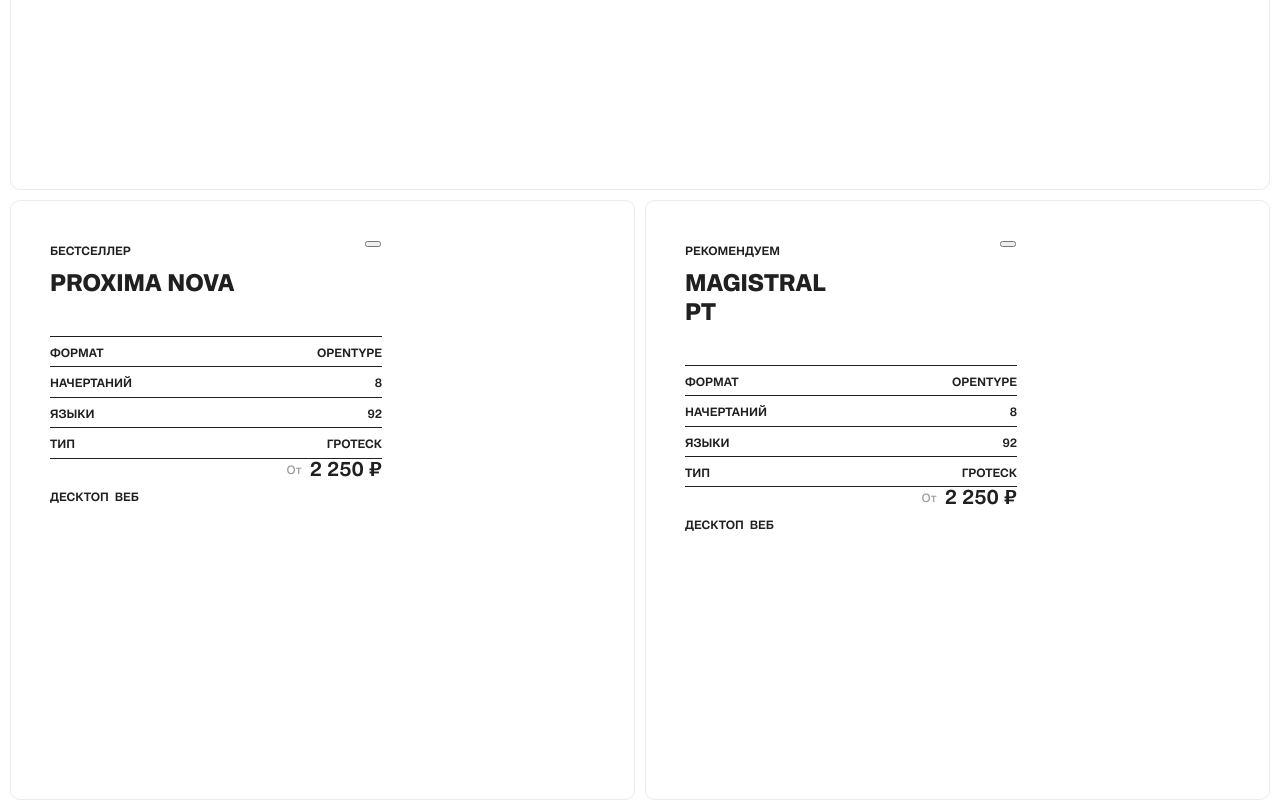
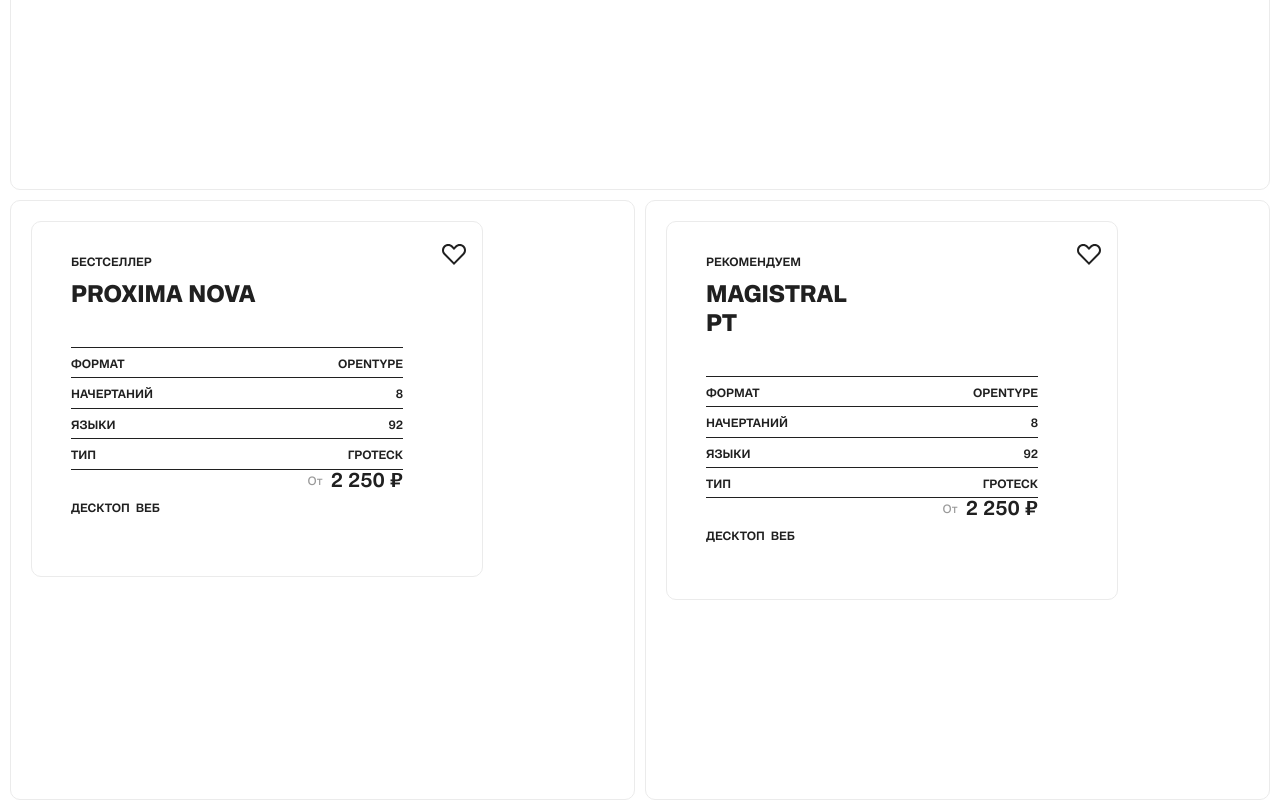
Before and after one commit to TatianaSenatorova/paratype, a website built with Vite: page src/index.html in a window 1280 px wide. Shown: the part 1452-2252 px from the top of the page. Built offline with nearby package versions, Linux system fonts and the light colour scheme.

Commit message:
feat: добавляет стили и функционал кнопке добавления в избранное

```diff
--- a/src/index.html
+++ b/src/index.html
@@ -183,7 +183,7 @@
           <div class="promo__promo-swiper promo-swiper" data-promo-swiper>
             <div class="promo-swiper__wrapper swiper-wrapper">
               <div class="promo-swiper__slide swiper-slide">
-                <a class="promo-swiper__promo-card promo-card promo-card--dark" href="#"  data-slide-link>
+                <a class="promo-swiper__promo-card promo-card promo-card--dark" href="#" data-slide-link>
                   <div class="promo-card__content">
                     <p class="promo-card__font-count">280</p>
                     <h3 class="promo-card__slogan">30—50%</h3>
@@ -193,7 +193,7 @@
                 </a>
               </div>
               <div class="promo-swiper__slide swiper-slide">
-                <a class="promo-swiper__promo-card promo-card promo-card--pragmatica-next" href="#"  data-slide-link>
+                <a class="promo-swiper__promo-card promo-card promo-card--pragmatica-next" href="#" data-slide-link>
                   <div class="promo-card__content">
                     <p class="promo-card__font-count">20</p>
                     <h3 class="promo-card__slogan">PRAGMATICA <br />NEXT</h3>
@@ -370,7 +370,7 @@
 
             <div class="showcase__view" data-showcase-view>
               <button
-                class="showcase__view-button view-button view-button--cards showcase__view-button is-active"
+                class="showcase__view-button view-button view-button--cards is-active"
                 type="button"
                 data-showcase-view-btn>
                 <svg class="view-button__icon" width="20" height="20" aria-hidden="true">
@@ -431,10 +431,14 @@
                     </div>
                   </div>
                   <button
-                    class="showcase-card__favorites favorites-button"
+                    class="showcase-card__favorites-button favorites-button"
                     type="button"
-                    aria-label="Добавить в избранное">
-                    <span class="visually-hidden">Добавить шрифт в избранное.</span>
+                    aria-pressed="false"
+                    aria-label="Добавить в избранное"
+                    data-favorites-button>
+                    <svg class="favorites-button__icon" width="20" height="20" aria-hidden="true">
+                      <use href="/images/sprite/stack.svg#heart"></use>
+                    </svg>
                   </button>
                   <button
                     class="showcase-card__button-open button-accordeon"
@@ -609,10 +613,14 @@
                     </div>
                   </div>
                   <button
-                    class="showcase-card__favorites favorites-button"
+                    class="showcase-card__favorites-button favorites-button"
                     type="button"
-                    aria-label="Добавить в избранное">
-                    <span class="visually-hidden">Добавить шрифт в избранное.</span>
+                    aria-pressed="false"
+                    aria-label="Добавить в избранное"
+                    data-favorites-button>
+                    <svg class="favorites-button__icon" width="20" height="20" aria-hidden="true">
+                      <use href="/images/sprite/stack.svg#heart"></use>
+                    </svg>
                   </button>
                   <button
                     class="showcase-card__button-open button-accordeon"
@@ -789,10 +797,14 @@
                     </div>
                   </div>
                   <button
-                    class="showcase-card__favorites favorites-button"
+                    class="showcase-card__favorites-button favorites-button"
                     type="button"
-                    aria-label="Добавить в избранное">
-                    <span class="visually-hidden">Добавить шрифт в избранное.</span>
+                    aria-pressed="false"
+                    aria-label="Добавить в избранное"
+                    data-favorites-button>
+                    <svg class="favorites-button__icon" width="20" height="20" aria-hidden="true">
+                      <use href="/images/sprite/stack.svg#heart"></use>
+                    </svg>
                   </button>
                   <button
                     class="showcase-card__button-open button-accordeon button-accordeon--active"
--- a/src/js/constants.js
+++ b/src/js/constants.js
@@ -1,5 +1,14 @@
+const BASE = import.meta.env.BASE_URL;
+
 export const TABLET_WIDTH = window.matchMedia('(min-width: 768px)');
 export const DESKTOP_WIDTH = window.matchMedia('(min-width: 1024px)');
 export const THEME_KEY = 'theme';
 export const BADGE_MAX_VALUE = 99;
 export const BADGE_OVERFLOW_TEXT = '99+';
+export const FAVORITES = {
+  SELECTOR: '[data-favorites-button]',
+  ICON_OUTLINE: `${BASE}images/sprite/stack.svg#heart`,
+  ICON_FILLED: `${BASE}images/sprite/stack.svg#heart-fill`,
+  LABEL_ADD: 'Добавить в избранное',
+  LABEL_REMOVE: 'Убрать из избранного',
+};
--- a/src/js/main.js
+++ b/src/js/main.js
@@ -17,6 +17,7 @@ import { initShowcaseAccordion } from './modules/showcase-accordion.js';
 import { initShowcaseHoverDetails } from './modules/hover-accordion.js';
 import { initShowcaseHoverPreview } from './modules/hover-preview.js';
 import { initShowcaseSwiper } from './modules/showcase-swiper.js';
+import { initFavorites } from './modules/favorites.js';
 
 document.addEventListener('DOMContentLoaded', () => {
   initBurgerMenu();
@@ -32,6 +33,7 @@ document.addEventListener('DOMContentLoaded', () => {
   initShowcaseHoverDetails();
   initShowcaseHoverPreview();
   initShowcaseSwiper();
+  initFavorites();
 });
 
 window.addEventListener('load', () => {});
--- /dev/null
+++ b/src/js/modules/favorites.js
@@ -0,0 +1,31 @@
+import { FAVORITES } from '../constants.js';
+
+const setState = (button, isActive) => {
+  button.setAttribute('aria-pressed', String(isActive));
+  button.setAttribute('aria-label', isActive ? FAVORITES.LABEL_REMOVE : FAVORITES.LABEL_ADD);
+
+  button.classList.toggle('is-active', isActive);
+
+  const useEl = button.querySelector('use');
+  if (useEl) {
+    useEl.setAttribute('href', isActive ? FAVORITES.ICON_FILLED : FAVORITES.ICON_OUTLINE);
+  }
+};
+
+const onClick = (event) => {
+  const button = event.currentTarget;
+  const isActive = button.getAttribute('aria-pressed') === 'true';
+  setState(button, !isActive);
+};
+
+export const initFavorites = () => {
+  const buttons = document.querySelectorAll('[data-favorites-button]');
+  if (!buttons.length) return;
+
+  buttons.forEach((button) => {
+    const isActive = button.getAttribute('aria-pressed') === 'true';
+    setState(button, isActive);
+
+    button.addEventListener('click', onClick);
+  });
+};
--- /dev/null
+++ b/src/styles/blocks/favorites-button.scss
@@ -0,0 +1,56 @@
+@use '../global' as *;
+
+.favorites-button {
+  display: grid;
+  place-items: center;
+  padding: 10px;
+  border: none;
+  background: none;
+  color: inherit;
+  cursor: pointer;
+  transition: color $trans-default;
+
+  @include tap-reset;
+
+  @media (hover: hover) and (pointer: fine) {
+    &:hover {
+      color: $color-sunset-oranget;
+    }
+  }
+
+  &:focus-visible {
+    outline: none;
+    color: $color-sunset-oranget;
+  }
+
+  &:active {
+    opacity: 0.8;
+  }
+
+  &:disabled {
+    color: $color-white-smoke;
+    opacity: 1;
+    cursor: default;
+    pointer-events: none;
+  }
+
+  &.is-active,
+  &[aria-pressed='true'] {
+    color: $color-sunset-oranget;
+  }
+
+  &__icon {
+    width: 20px;
+    height: 20px;
+    display: block;
+    pointer-events: none;
+    color: currentColor;
+  }
+
+  @include vp-1024 {
+    &__icon {
+      width: 24px;
+      height: 24px;
+    }
+  }
+}
--- a/src/styles/blocks/showcase-card.scss
+++ b/src/styles/blocks/showcase-card.scss
@@ -10,9 +10,9 @@
   color: $color-nero;
   border-radius: 10px;
 
-  &:focus-within,
-  &:hover {
-  }
+  // &:focus-within,
+  // &:hover {
+  // }
 
   &__link {
     position: absolute;
@@ -23,19 +23,24 @@
 
   &__content-wrapper {
     position: relative;
+    display: grid;
+    grid-template-columns: 1fr 40px;
+    column-gap: 10px;
     border-radius: 10px;
+    border: 1px solid $color-whisper;
     background-color: $color-white;
+    padding: 10px 10px 30px 20px;
     z-index: $z-index-first;
   }
 
   &__content {
     box-sizing: border-box;
     display: block;
-    padding: 19px 19px 29px;
-    border-radius: 10px;
-    border: 1px solid $color-whisper;
-    transition: border $trans-default, opacity $trans-default;
+    padding-top: 10px;
     color: inherit;
+    transition:
+      border $trans-default,
+      opacity $trans-default;
 
     &:focus-visible,
     &:hover {
@@ -66,14 +71,16 @@
     margin: 0 0 11px;
     font-size: 24px;
     color: inherit;
-    font-variation-settings: "wdth" 96;
+    font-variation-settings: 'wdth' 96;
   }
 
   &__details {
     grid-column: 1 / 3;
     max-height: 0;
     overflow: hidden;
-    transition: opacity $trans-400, max-height $trans-400;
+    transition:
+      opacity $trans-400,
+      max-height $trans-400;
     opacity: 0;
   }
 
@@ -142,11 +149,8 @@
     list-style-type: none;
   }
 
-  &__favorites {
-    position: absolute;
-    top: 20px;
-    right: 20px;
-    z-index: 3;
+  &__favorites-button {
+    align-self: flex-start;
   }
 
   &__button-open {
@@ -229,7 +233,10 @@
     border: 1px solid $color-white;
     border-radius: 50%;
     cursor: pointer;
-    transition: background-color $trans-default, border $trans-default, opacity $trans-default;
+    transition:
+      background-color $trans-default,
+      border $trans-default,
+      opacity $trans-default;
     background-image: radial-gradient($color-white 35%, $color-transparent 35%);
 
     &:focus-visible,
@@ -391,7 +398,7 @@
       position: absolute;
       top: 5px;
       left: 20px;
-      content: "";
+      content: '';
       width: calc((100% - 20px * 2) / 3);
       height: 4px;
       background-color: $color-sunset-oranget;
--- a/src/styles/blocks/view-button.scss
+++ b/src/styles/blocks/view-button.scss
@@ -39,10 +39,6 @@
     }
   }
 
-  // &:active {
-  //   opacity: 0.6;
-  // }
-
   &:disabled {
     color: $color-nobel;
     pointer-events: none;
@@ -56,10 +52,6 @@
 
   &.is-active {
     color: $color-sunset-orange;
-
-    &:focus-visible {
-      opacity: 0.8;
-    }
 
     @media (hover: hover) and (pointer: fine) {
       &:hover {
--- a/src/styles/styles.scss
+++ b/src/styles/styles.scss
@@ -25,4 +25,5 @@
 @use './blocks/filter-button';
 @use './blocks/view-button';
 @use './blocks/showcase-card';
+@use './blocks/favorites-button';
 @use './blocks/slider-pagination';
```
Also changed, not shown: raw/svg/sprite/heart-fill.svg, src/images/sprite/stack.svg.
